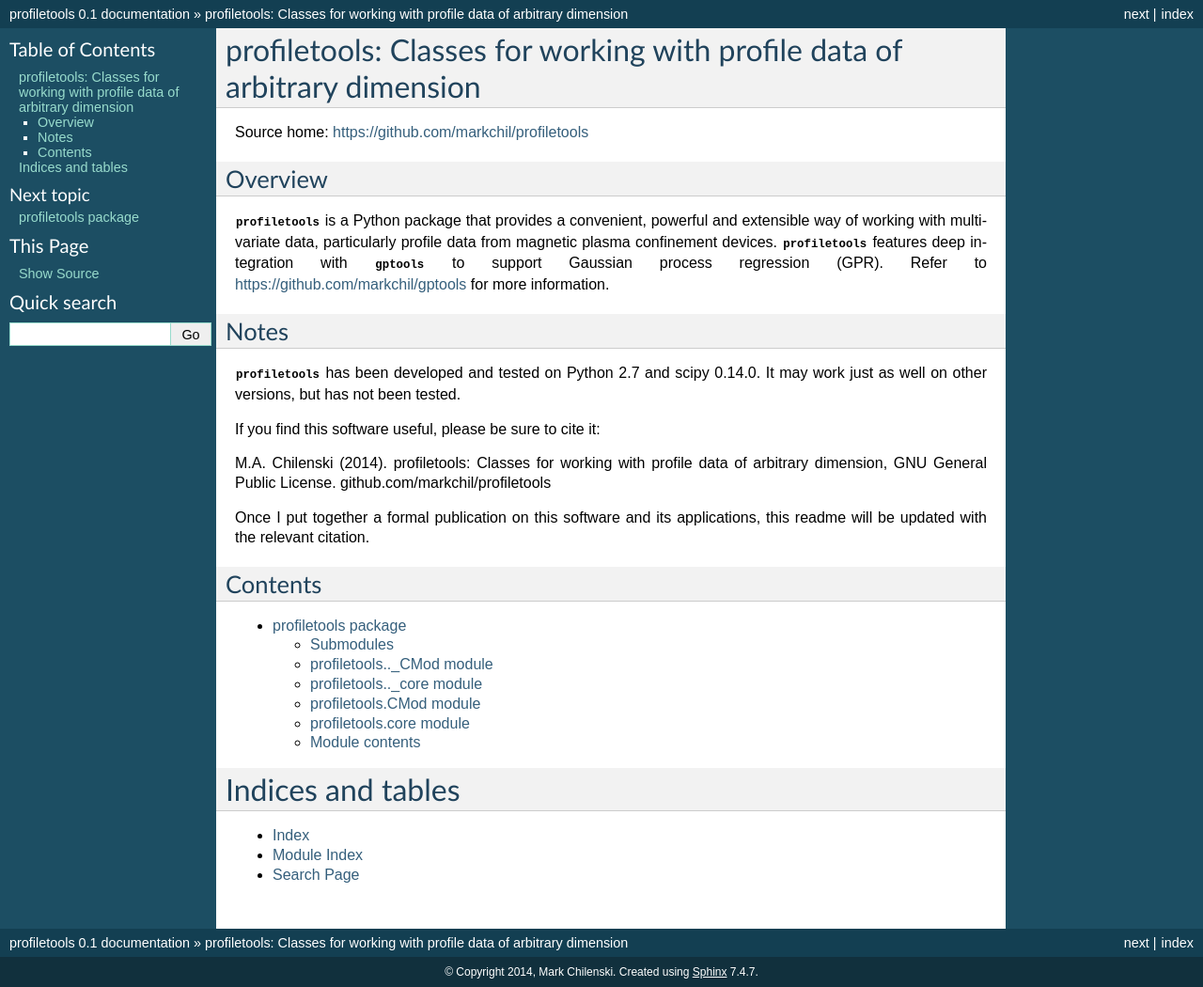
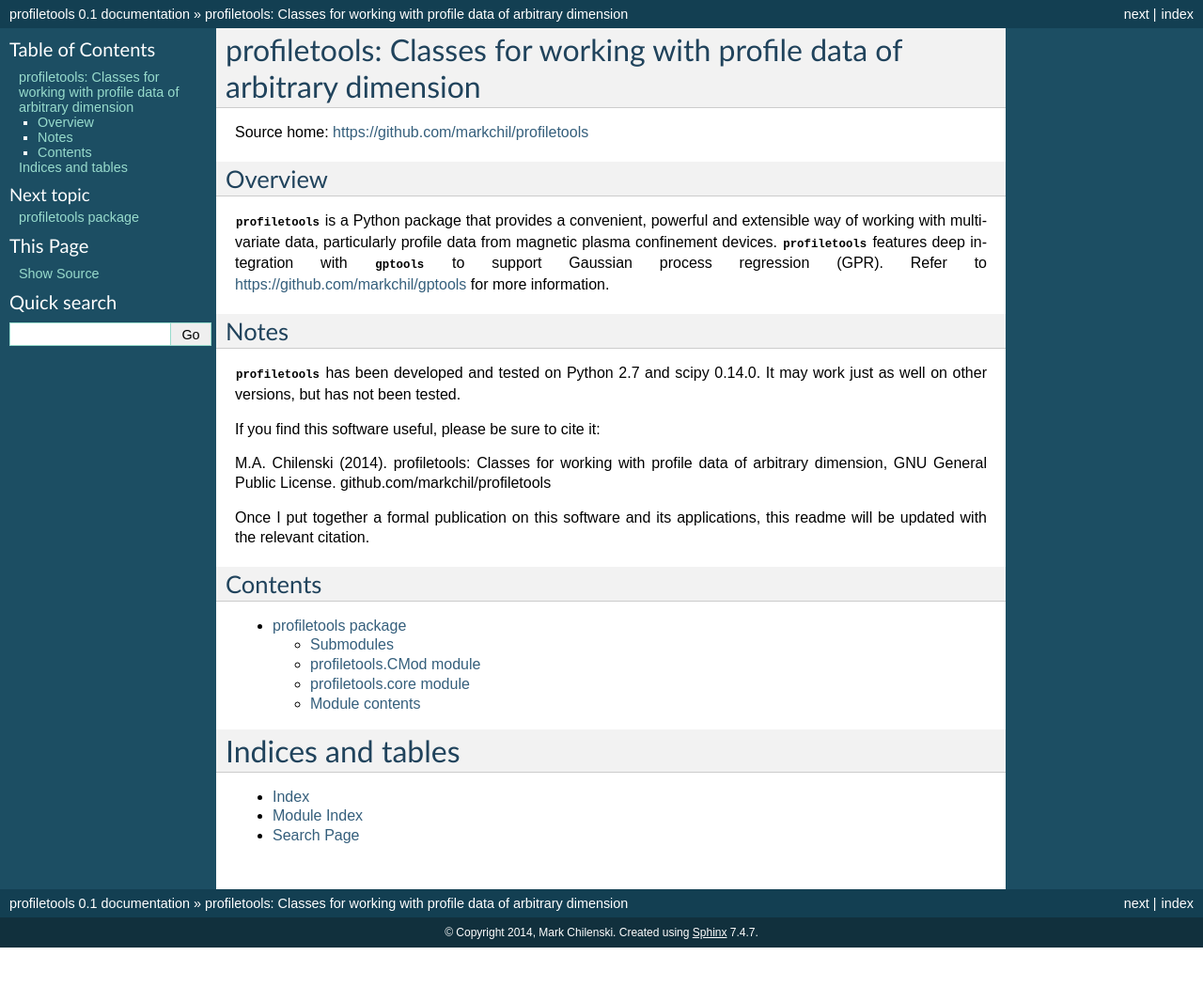
Before and after one commit to markchil/profiletools, a Sphinx documentation site: the page built from docs/source/index.rst, in a window 1280 px wide. Shown: the whole page at 94% size. Built offline with Sphinx 7.4.7, drawn with Linux system fonts in a browser that asks for light colours; formulas are drawn with MathJax 3; after the commit the page ends 1008 px from its top, so only the background shows below that.

Commit message:
Fixed docs.

```diff
--- a/docs/source/profiletools.rst
+++ b/docs/source/profiletools.rst
@@ -3,22 +3,6 @@ profiletools package
 
 Submodules
 ----------
-
-profiletools.._CMod module
---------------------------
-
-.. automodule:: profiletools.._CMod
-    :members:
-    :undoc-members:
-    :show-inheritance:
-
-profiletools.._core module
---------------------------
-
-.. automodule:: profiletools.._core
-    :members:
-    :undoc-members:
-    :show-inheritance:
 
 profiletools.CMod module
 ------------------------
```
